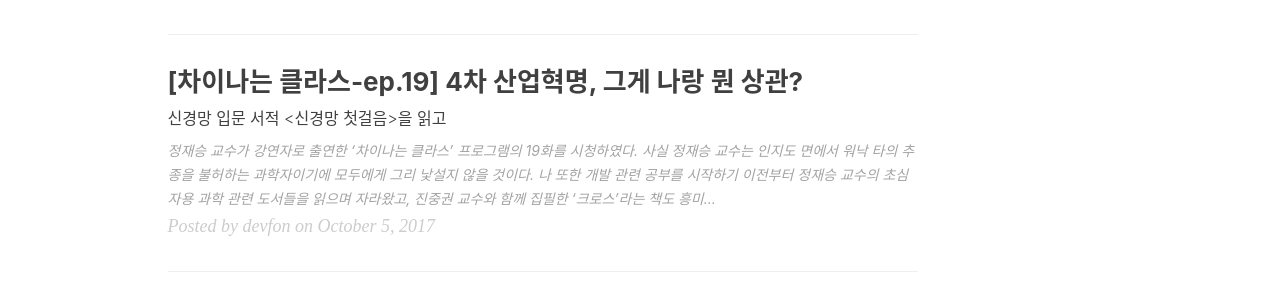
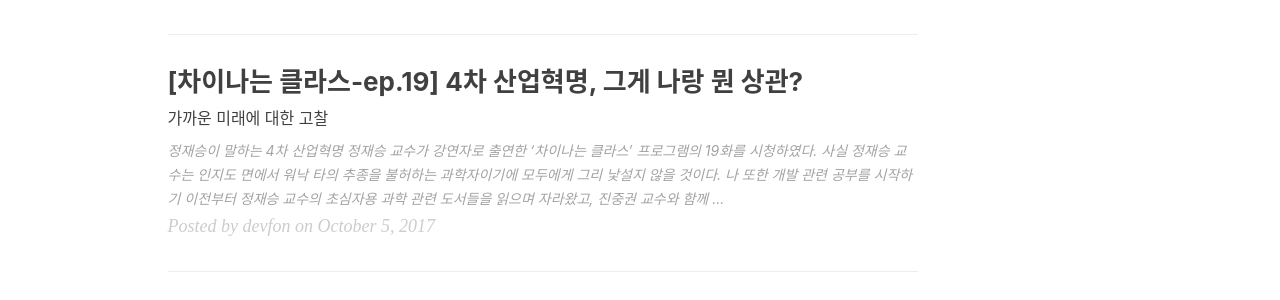
Before and after one commit to Huffon/huffon.github.io, a Jekyll site: the page built from index.html, in a window 1280 px wide. Shown: the part 1116-1416 px from the top of the page. Built offline with Jekyll 4.4.1, drawn with Linux system fonts in a browser that asks for light colours; nearby versions of some CDN libraries; the list of posts is cut into pages by our own code; comment, search, counter and statistics services are not loaded.

Commit message:
modified post

```diff
--- a/_posts/2017-10-05-4th_rev.md
+++ b/_posts/2017-10-05-4th_rev.md
@@ -1,7 +1,7 @@
 ---
 layout: post
 title: "[차이나는 클라스-ep.19] 4차 산업혁명, 그게 나랑 뭔 상관?"
-subtitle: '신경망 입문 서적 <신경망 첫걸음>을 읽고'
+subtitle: '가까운 미래에 대한 고찰'
 author: "devfon"
 header-style: text
 lang: kr
@@ -11,6 +11,7 @@
   - 정재승
 ---
 
+### 정재승이 말하는 4차 산업혁명
 정재승 교수가 강연자로 출연한 '차이나는 클라스' 프로그램의 19화를 시청하였다.
 <br>
 사실 정재승 교수는 인지도 면에서 워낙 타의 추종을 불허하는 과학자이기에 모두에게 그리 낯설지 않을 것이다.
@@ -43,10 +44,12 @@
 <br><br>
 
 
-![atom](../img/in-post/atoms.jpg)
+![](/img/in-post/atoms.jpg)
 
 <br><br>
 
+
+### 그래서 4차 산업혁명이 뭔데?
 4차 산업혁명의 핵심은 'Atom(현실)'과 'Bit(online)' 이 두 세계를 정보 통신 기술을 이용해 합치는 데에 있다. 현실 세계의 다양한 기계들이 'IoT'를 통해 연결이 되고, IoT의 운영 및 유지에 있어 필요한 모든 데이터들은 'Cloud'라고 하는 가상의 'Database'에 저장이 된다. 그리고 이러한 DB에 대한 빅 데이터 분석을 통해 최종적으로 인간이 원하고, 필요로 할 만한 Data들이 쏟아져 나오는 것이다.
 <br><br>
 
```
Also changed, not shown: other parts of _posts/2017-10-05-4th_rev.md (+2 -2 lines).
